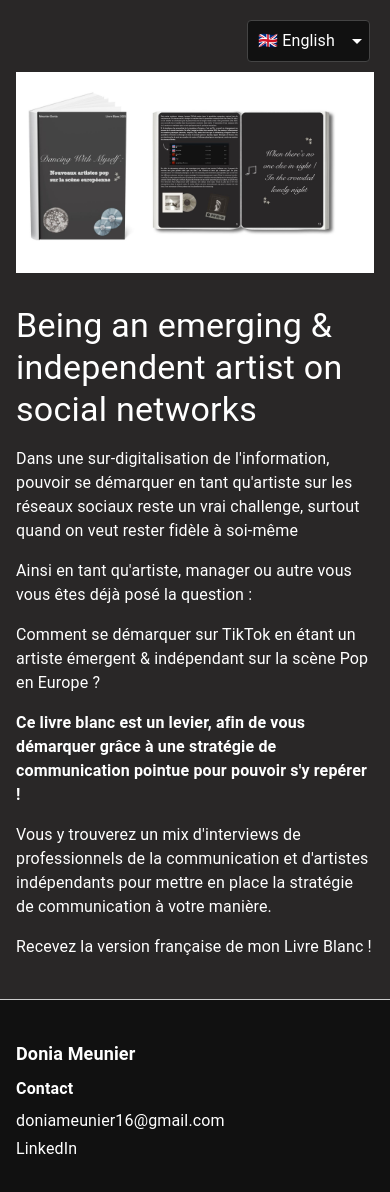
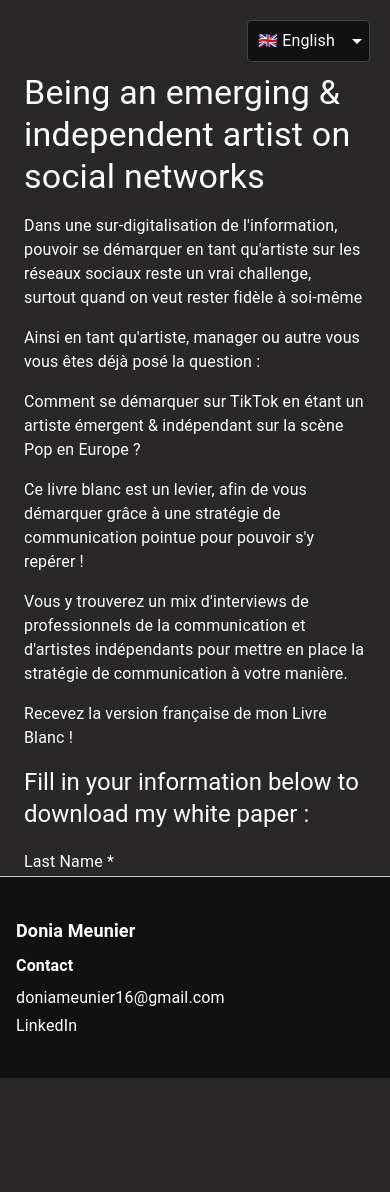
Before and after one commit to Stiaez/pop_artistes, a React (Vite) app: page / in a window 390 px wide. Shown: the top 1192 px of the page. After the commit the page ends 1078 px from the top, so only its background shows below. Built offline with nearby package versions, Linux system fonts and the light colour scheme.

Commit message:
add: DownloadForm Component

```diff
--- /dev/null
+++ b/src/components/DownloadForm.tsx
@@ -0,0 +1,135 @@
+import { useState } from 'react';
+import { useTranslation } from 'react-i18next';
+import {
+    TextField,
+    Button,
+    MenuItem,
+    Select,
+    FormControl,
+    Typography,
+    Box
+} from '@mui/material';
+import type { SelectChangeEvent } from '@mui/material';
+
+export default function DownloadForm() {
+    const { t, i18n } = useTranslation();
+
+    const [formData, setFormData] = useState({
+        lastName: '',
+        firstName: '',
+        profession: '',
+        email: '',
+    });
+
+    const handleTextChange = (e: React.ChangeEvent<HTMLInputElement>) => {
+        const { name, value } = e.target;
+        setFormData((prev) => ({ ...prev, [name]: value }));
+    };
+
+    const handleSelectChange = (event: SelectChangeEvent<string>) => {
+        const { name, value } = event.target;
+        setFormData((prev) => ({ ...prev, [name!]: value }));
+    };
+
+    const handleSubmit = async (e: React.FormEvent) => {
+        e.preventDefault();
+
+        const formUrl = 'https://formsubmit.co/ajax/stiaez72@gmail.com';
+        const payload = { ...formData };
+
+        try {
+            const response = await fetch(formUrl, {
+                method: 'POST',
+                headers: {
+                    'Content-Type': 'application/json',
+                    Accept: 'application/json',
+                },
+                body: JSON.stringify(payload),
+            });
+
+            if (response.ok) {
+                const link = document.createElement('a');
+                link.href = i18n.language === 'fr' ? '/white_paper/pdf/lb_dancing_fr.pdf' : '/white_paper/pdf/lb_dancing_en.pdf';
+                link.download = i18n.language === 'fr' ? 'LivreBlanc.pdf' : 'WhiteBook.pdf';
+                document.body.appendChild(link);
+                link.click();
+                document.body.removeChild(link);
+            } else {
+                alert('Une erreur est survenue. Veuillez réessayer.');
+            }
+        } catch (error) {
+            alert('Erreur réseau.');
+            console.error(error);
+        }
+    };
+
+    return (
+        <Box component="form" onSubmit={handleSubmit} className="w-full max-w-md mx-auto mt-10 flex flex-col gap-5">
+
+            <Typography variant="h5" className="text-white font-semibold">
+                {t('formTitle')}
+            </Typography>
+
+            <Typography className="font-bold text-white">{t('lastName')} *</Typography>
+            <TextField
+                placeholder={t('lastName')}
+                name="lastName"
+                value={formData.lastName}
+                onChange={handleTextChange}
+                required
+                fullWidth
+                size="small"
+                sx={{ backgroundColor: 'white' }}
+            />
+
+            <Typography className="font-bold text-white">{t('firstName')} *</Typography>
+            <TextField
+                placeholder={t('firstName')}
+                name="firstName"
+                value={formData.firstName}
+                onChange={handleTextChange}
+                required
+                fullWidth
+                size="small"
+                sx={{ backgroundColor: 'white' }}
+            />
+
+            <Typography className="font-bold text-white">{t('profession')} *</Typography>
+            <FormControl required fullWidth size="small" sx={{ backgroundColor: 'white' }}>
+                <Select
+                    name="profession"
+                    value={formData.profession}
+                    onChange={handleSelectChange}
+                    displayEmpty
+                >
+                    <MenuItem value="">{`-- ${t('select')} --`}</MenuItem>
+                    <MenuItem value="artiste">{t('professionOptions.artist')}</MenuItem>
+                    <MenuItem value="manager">{t('professionOptions.manager')}</MenuItem>
+                    <MenuItem value="rp">{t('professionOptions.rp')}</MenuItem>
+                    <MenuItem value="autre">{t('professionOptions.other')}</MenuItem>
+                </Select>
+            </FormControl>
+
+            <Typography className="font-bold text-white">{t('email')} *</Typography>
+            <TextField
+                placeholder={t('email')}
+                name="email"
+                type="email"
+                value={formData.email}
+                onChange={handleTextChange}
+                required
+                fullWidth
+                size="small"
+                sx={{ backgroundColor: 'white' }}
+            />
+
+            <Button
+                type="submit"
+                variant="contained"
+                className="bg-black text-white hover:bg-gray-800"
+            >
+                {t('download')}
+            </Button>
+        </Box>
+    );
+}
--- a/src/components/IntroSection.tsx
+++ b/src/components/IntroSection.tsx
@@ -1,34 +1,35 @@
 import { useTranslation } from 'react-i18next';
-import { Box, Typography } from '@mui/material';
+import { Typography } from '@mui/material';
+import DownloadForm from './DownloadForm';
 
 export default function IntroSection() {
     const { t } = useTranslation();
 
     return (
-        <Box
-            className="flex flex-col md:flex-row items-center justify-center gap-8 px-4 md:px-20 py-10"
-        >
-            <Box className="w-full md:w-1/2 flex justify-center">
+        <section className="min-h-screen grid grid-cols-1 md:grid-cols-2">
+            <div className="relative md:sticky top-0 h-screen hidden md:block bg-[#292727]">
                 <img
                     src="/white_paper/1.jpg"
                     alt="White Paper"
-                    className="max-w-[500px] w-full h-auto"
+                    className="object-contain h-full w-full p-10"
                 />
-            </Box>
+            </div>
 
-            <Box className="w-full md:w-1/2 text-white text-left space-y-4">
+            <div className="overflow-y-auto px-6 py-10 text-white space-y-4 max-h-screen">
                 <Typography variant="h4" component="h2" className="font-serif">
                     {t('title')}
                 </Typography>
                 <Typography>{t('descriptionPartOne')}</Typography>
                 <Typography>{t('descriptionPartTwo')}</Typography>
                 <Typography>{t('descriptionPartThree')}</Typography>
-                <Typography>
-                    <strong>{t('descriptionPartFour')}</strong>
+                <Typography className="font-bold">
+                    {t('descriptionPartFour')}
                 </Typography>
                 <Typography>{t('descriptionPartFive')}</Typography>
                 <Typography>{t('descriptionEnd')}</Typography>
-            </Box>
-        </Box>
+
+                <DownloadForm />
+            </div>
+        </section>
     );
 }
```
Also changed, not shown: 2 other files (tests, documents, lock files or other folders).
